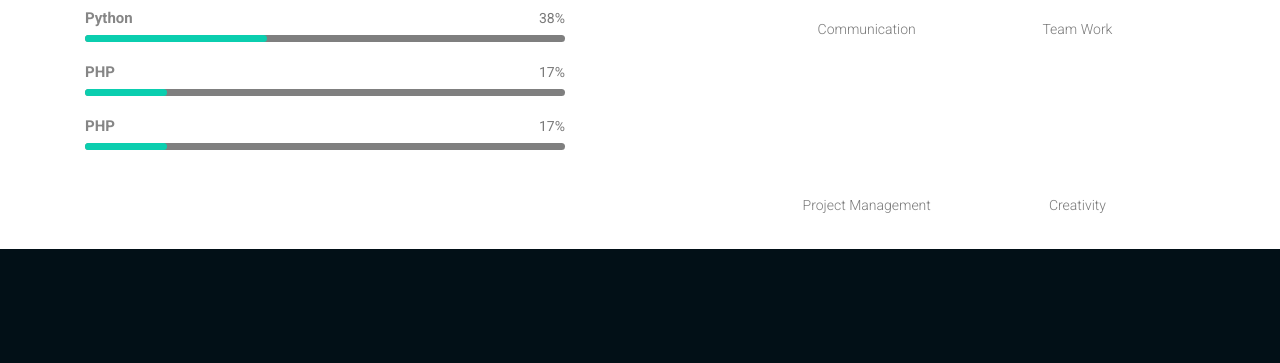
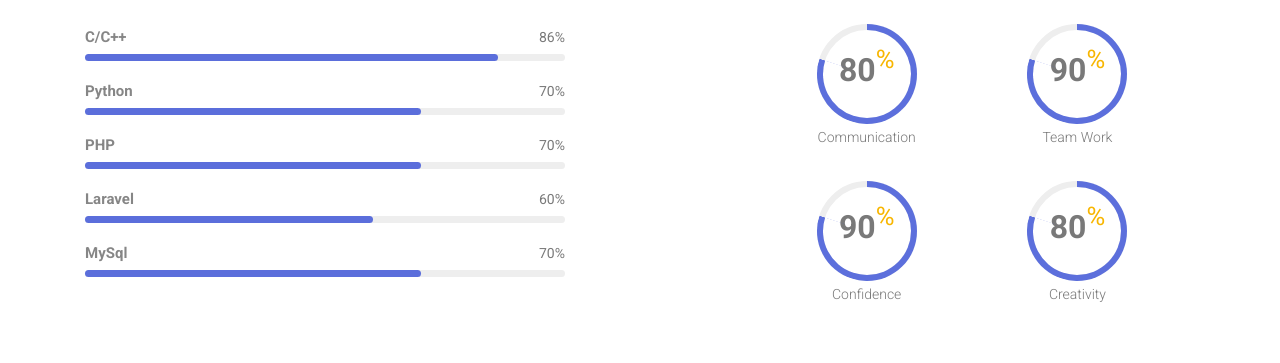
Before and after one commit to OrchidSohag/OrchidSohag.github.io, a plain HTML site: page skill.html in a window 1280 px wide. Shown: the part 654-1017 px from the top of the page. Drawn offline with Linux system fonts and the light colour scheme.

Commit message:
Professional Skills Fixed

```diff
--- a/css/skill.css
+++ b/css/skill.css
@@ -1,3 +1,7 @@
+.mh-skills {
+  padding-top: 10%;
+  padding-bottom: 10%;
+}
 .mh-skills .mh-professional-skill {
     padding-right: 60px;
   }
@@ -112,7 +116,7 @@
     height: 7px;
     margin: 30px 0 2px;
     border-radius: 10px;
-    background: rgba(0, 0, 0, 0.5);
+    background: #eee;
   }
 
   .candidatos .parcial .percentagem {
@@ -124,7 +128,7 @@
     border-bottom-left-radius: 10px;
     border-top-right-radius: 10px;
     border-bottom-right-radius: 10px;
-    background: #0bceaf;
+    background: #4157d8d7;
     -webkit-transition: 3s all;
     -webkit-animation-duration: 3s;
     -webkit-animation-name: animationProgress;
@@ -141,6 +145,85 @@
             animation-name: animationProgress;
   }
 
+
+
+
+
+
+.progress {
+  width: 100px;
+  height: 100px;
+  background: none;
+  position: relative;
+}
+
+.progress::after {
+  content: "";
+  width: 100%;
+  height: 100%;
+  border-radius: 50%;
+  border: 6px solid #eee;
+  position: absolute;
+  top: 0;
+  left: 0;
+}
+
+.progress>span {
+  width: 50%;
+  height: 100%;
+  overflow: hidden;
+  position: absolute;
+  top: 0;
+  z-index: 1;
+}
+
+.progress .progress-left {
+  left: 0;
+}
+
+.progress .progress-bar {
+  width: 100%;
+  height: 100%;
+  background: none;
+  border-width: 6px;
+  border-style: solid ;
+  border-color: #4157d8d7;
+  position: absolute;
+  top: 0;
+}
+
+.progress .progress-left .progress-bar {
+  left: 100%;
+  border-top-right-radius: 80px;
+  border-bottom-right-radius: 80px;
+  border-left: 0;
+  -webkit-transform-origin: center left;
+  transform-origin: center left;
+}
+
+.progress .progress-right {
+  right: 0;
+}
+
+.progress .progress-right .progress-bar {
+  left: -100%;
+  border-top-left-radius: 80px;
+  border-bottom-left-radius: 80px;
+  border-right: 0;
+  -webkit-transform-origin: center right;
+  transform-origin: center right;
+}
+
+.progress .progress-value {
+  position: absolute;
+  top: 0;
+  left: 0;
+}
+
+
+
+
+
   @-webkit-keyframes animationProgress {
     from {
       width: 0;
--- a/js/skill.js
+++ b/js/skill.js
@@ -1,14 +1,26 @@
-(function($) {
-    "use strict";
+$(function() {
 
-      $.fn.andSelf = function() {
-        return this.addBack.apply(this, arguments);
+  $(".progress").each(function() {
+
+    var value = $(this).attr('data-value');
+    var left = $(this).find('.progress-left .progress-bar');
+    var right = $(this).find('.progress-right .progress-bar');
+
+    if (value > 0) {
+      if (value <= 50) {
+        right.css('transform', 'rotate(' + percentageToDegrees(value) + 'deg)')
+      } else {
+        right.css('transform', 'rotate(180deg)')
+        left.css('transform', 'rotate(' + percentageToDegrees(value - 50) + 'deg)')
       }
+    }
 
-      $(".determinate").each(function(){
-        var width = $(this).text();
-        $(this).css("width", width)
-          .empty()
-          .append('<i class="fa fa-circle"></i>');
-      });
-}(jQuery));
+  })
+
+  function percentageToDegrees(percentage) {
+
+    return percentage / 100 * 360
+
+  }
+
+});
--- a/skill.html
+++ b/skill.html
@@ -74,9 +74,9 @@
   <section class="mh-skills" id="mh-skills">
     <div class="container">
         <div class="row section-separator">
-            <div class="section-title text-center col-sm-12">
-                <!--<h2>Skills</h2>-->
-            </div>
+            <!-- <div class="section-title text-center col-sm-12">
+                <h2>Skills</h2>
+            </div> -->
             <div class="col-sm-12 col-md-6">
                 <div class="mh-skills-inner">
                     <div class="mh-professional-skill wow fadeInUp" data-wow-duration="0.8s" data-wow-delay="0.3s">
@@ -85,7 +85,7 @@
                             <div class="candidatos">
                                 <div class="parcial">
                                     <div class="info">
-                                        <div class="nome">Javascript</div>
+                                        <div class="nome">C/C++</div>
                                         <div class="percentagem-num">86%</div>
                                     </div>
                                     <div class="progressBar">
@@ -96,22 +96,11 @@
                             <div class="candidatos">
                                 <div class="parcial">
                                     <div class="info">
-                                        <div class="nome">Java</div>
-                                        <div class="percentagem-num">46%</div>
+                                        <div class="nome">Python</div>
+                                        <div class="percentagem-num">70%</div>
                                     </div>
                                     <div class="progressBar">
-                                        <div class="percentagem" style="width: 46%;"></div>
-                                    </div>
-                                </div>
-                            </div>
-                            <div class="candidatos">
-                                <div class="parcial">
-                                    <div class="info">
-                                        <div class="nome">Python</div>
-                                        <div class="percentagem-num">38%</div>
-                                    </div>
-                                    <div class="progressBar">
-                                        <div class="percentagem" style="width: 38%;"></div>
+                                        <div class="percentagem" style="width: 70%;"></div>
                                     </div>
                                 </div>
                             </div>
@@ -119,21 +108,32 @@
                                 <div class="parcial">
                                     <div class="info">
                                         <div class="nome">PHP</div>
-                                        <div class="percentagem-num">17%</div>
+                                        <div class="percentagem-num">70%</div>
                                     </div>
                                     <div class="progressBar">
-                                        <div class="percentagem" style="width: 17%;"></div>
+                                        <div class="percentagem" style="width: 70%;"></div>
                                     </div>
                                 </div>
                             </div>
                             <div class="candidatos">
                                 <div class="parcial">
                                     <div class="info">
-                                        <div class="nome">PHP</div>
-                                        <div class="percentagem-num">17%</div>
+                                        <div class="nome">Laravel</div>
+                                        <div class="percentagem-num">60%</div>
                                     </div>
                                     <div class="progressBar">
-                                        <div class="percentagem" style="width: 17%;"></div>
+                                        <div class="percentagem" style="width: 60%;"></div>
+                                    </div>
+                                </div>
+                            </div>
+                            <div class="candidatos">
+                                <div class="parcial">
+                                    <div class="info">
+                                        <div class="nome">MySql</div>
+                                        <div class="percentagem-num">70%</div>
+                                    </div>
+                                    <div class="progressBar">
+                                        <div class="percentagem" style="width: 70%;"></div>
                                     </div>
                                 </div>
                             </div>
@@ -142,28 +142,83 @@
                 </div>
             </div>
             <div class="col-sm-12 col-md-6">
-                <div class="mh-professional-skills wow fadeInUp" data-wow-duration="0.8s" data-wow-delay="0.5s">
+                <div class="mh-professional-skills">
                     <h3>Professional Skills</h3>
                     <ul class="mh-professional-progress" >
                         <li>
-                            <div class="mh-progress mh-progress-circle" data-progress="95"></div>
+                            <div class="progress mx-auto" data-value='80'>
+                                <span class="progress-left">
+                                              <span class="progress-bar"></span>
+                                </span>
+                                <span class="progress-right">
+                                              <span class="progress-bar"></span>
+                                </span>
+                                <div class="progress-value w-100 h-100 rounded-circle d-flex align-items-center justify-content-center">
+                                  <div class="h2 font-weight-bold">80<sup class="small">%</sup></div>
+                                </div>
+                            </div>
                             <div class="pr-skill-name">Communication</div>
                         </li>
                         <li>
-                            <div class="mh-progress mh-progress-circle" data-progress="55"></div>
+                            <div class="progress mx-auto" data-value='80'>
+                                <span class="progress-left">
+                                              <span class="progress-bar"></span>
+                                </span>
+                                <span class="progress-right">
+                                              <span class="progress-bar"></span>
+                                </span>
+                                <div class="progress-value w-100 h-100 rounded-circle d-flex align-items-center justify-content-center">
+                                  <div class="h2 font-weight-bold">90<sup class="small">%</sup></div>
+                                </div>
+                            </div>
                             <div class="pr-skill-name">Team Work</div>
                         </li>
                         <li>
-                            <div class="mh-progress mh-progress-circle" data-progress="86"></div>
-                            <div class="pr-skill-name">Project Management</div>
+                            <div class="progress mx-auto" data-value='80'>
+                                <span class="progress-left">
+                                              <span class="progress-bar"></span>
+                                </span>
+                                <span class="progress-right">
+                                              <span class="progress-bar"></span>
+                                </span>
+                                <div class="progress-value w-100 h-100 rounded-circle d-flex align-items-center justify-content-center">
+                                  <div class="h2 font-weight-bold">90<sup class="small">%</sup></div>
+                                </div>
+                            </div>
+                            <div class="pr-skill-name">Confidence</div>
                         </li>
                         <li>
-                            <div class="mh-progress mh-progress-circle" data-progress="60"></div>
+                            <div class="progress mx-auto" data-value='80'>
+                                <span class="progress-left">
+                                              <span class="progress-bar"></span>
+                                </span>
+                                <span class="progress-right">
+                                              <span class="progress-bar"></span>
+                                </span>
+                                <div class="progress-value w-100 h-100 rounded-circle d-flex align-items-center justify-content-center">
+                                  <div class="h2 font-weight-bold">80<sup class="small">%</sup></div>
+                                </div>
+                            </div>
                             <div class="pr-skill-name">Creativity</div>
                         </li>
                     </ul>
                 </div>
             </div>
+            <!-- <div class="col-sm-12 col-md-6">
+                <div class="progress mx-auto" data-value='80'>
+                    <span class="progress-left">
+                                  <span class="progress-bar border-primary"></span>
+                    </span>
+                    <span class="progress-right">
+                                  <span class="progress-bar border-primary"></span>
+                    </span>
+                    <div class="progress-value w-100 h-100 rounded-circle d-flex align-items-center justify-content-center">
+                      <div class="h2 font-weight-bold">80<sup class="small">%</sup></div>
+                    </div>
+                  </div>
+                  <div class="pr-skill-name">Creativity</div>
+            </div> -->
+
         </div>
     </div>
 </section>
@@ -216,6 +271,7 @@ Copyright &copy;<script>document.write(new Date().getFullYear());</script> All r
   <!-- Optional JavaScript -->
     <!-- jQuery first, then Popper.js, then Bootstrap JS -->
     <script src="js/jquery-3.2.1.min.js"></script>
+    <script src="js/skill.js"></script>
 	<script src="js/popper.js"></script>
 	<script src="js/bootstrap.min.js"></script>
 	<script src="js/stellar.js"></script>
```
